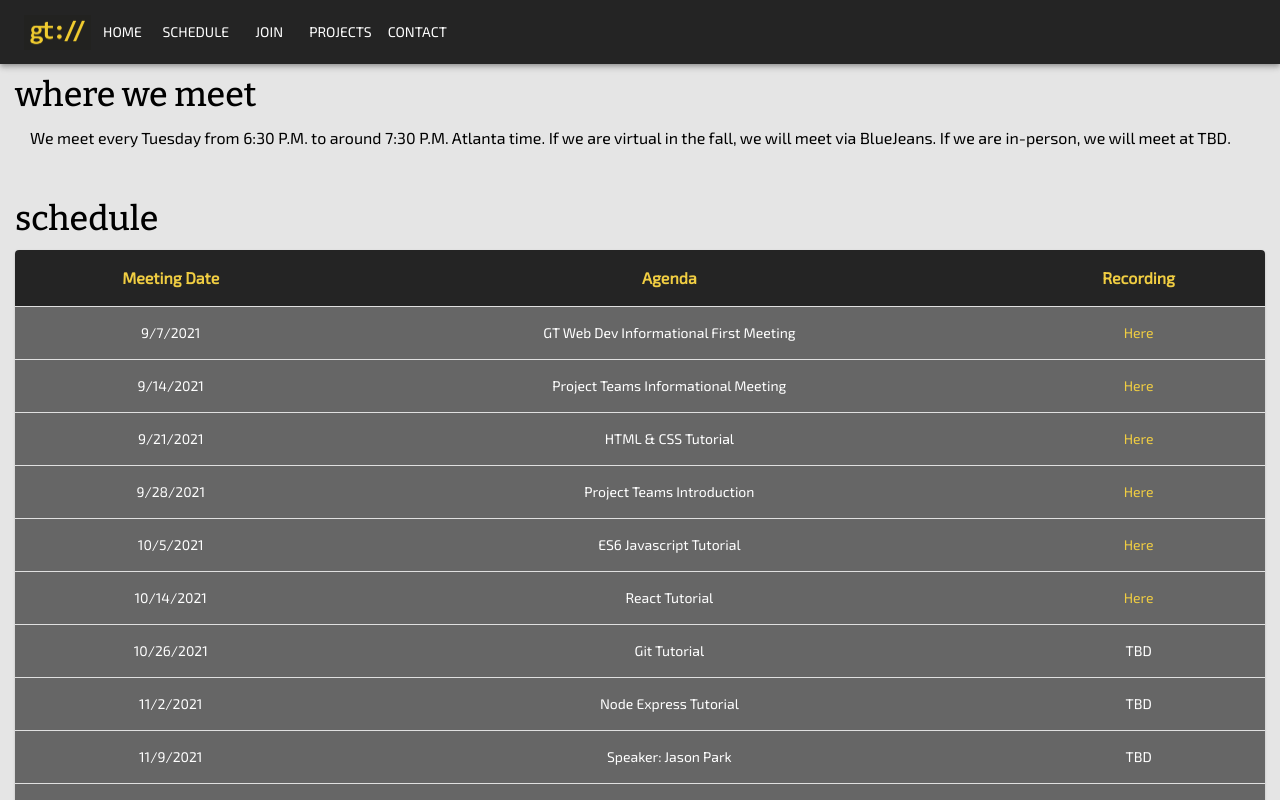
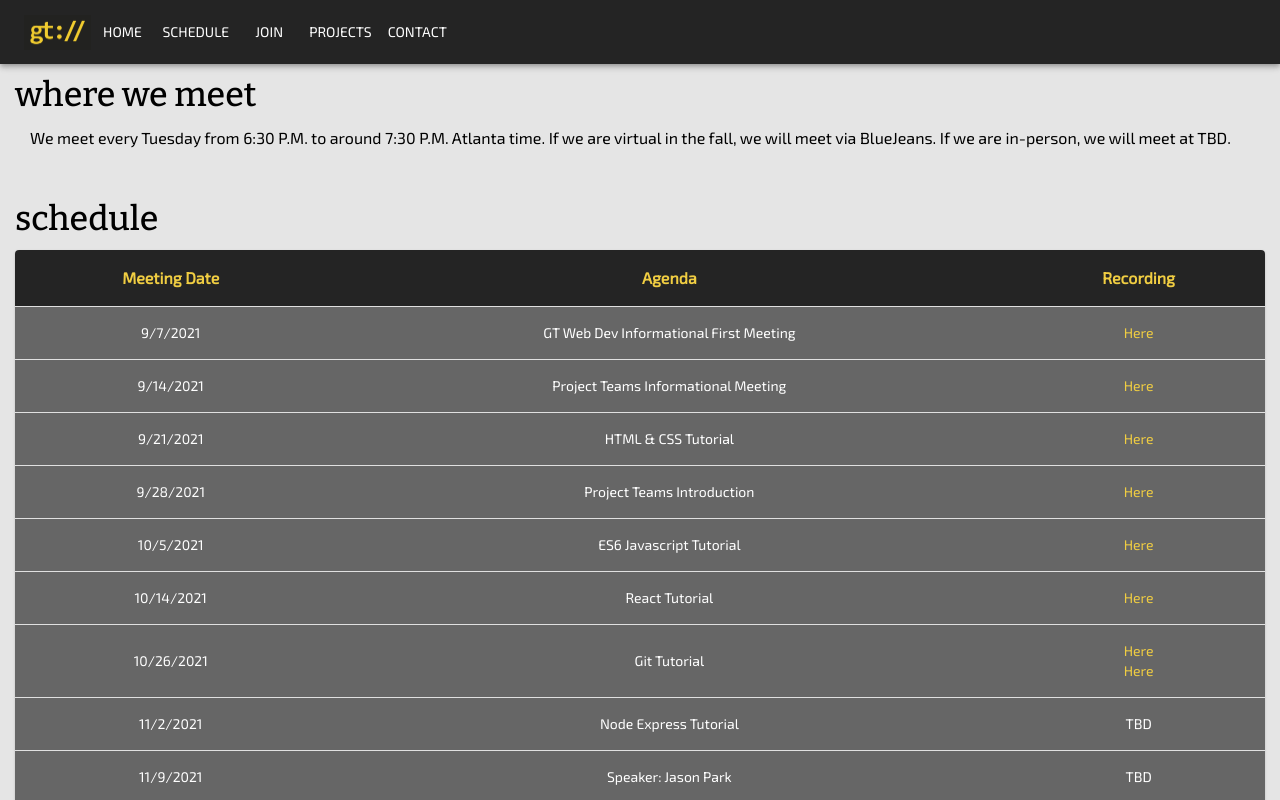
Before and after one commit to nicodemota/gt-webdev-website, a Next.js app: page /schedule in a window 1280 px wide. Shown: the top 800 px of the page. Built offline with nearby package versions, Linux system fonts and the light colour scheme.

Commit message:
Add git tutorials to schedule

```diff
--- a/data/scheduleData.js
+++ b/data/scheduleData.js
@@ -34,7 +34,8 @@ let scheduleData = [
     {
         "date": "10/26/2021",
         "agenda": "Git Tutorial",
-        "link": "TBD"
+        "link": "https://drive.google.com/file/d/13cB0epGo0RIQKayNfhHgbjM9XmZpl_Y_/view?usp=sharing",
+        "link2": "https://drive.google.com/file/d/1q8L6D3Q73KouWMIsWw3m3o2qkq_u6jsi/view?usp=sharing"
     },
     {
         "date": "11/2/2021",
--- a/pages/schedule.js
+++ b/pages/schedule.js
@@ -55,7 +55,13 @@ class SchedTable extends Component {
                             <TableCell align="center" className="schedTableCell">{row.date}</TableCell>
                             <TableCell align="center" className="schedTableCell">{row.agenda}</TableCell>
                             <TableCell align="center" className="schedTableCell">
-                                {row.link === "TBD" ? "TBD" : <a href={row.link}>Here</a>}
+                                {row.link === "TBD" ? "TBD"
+                                :
+                                    <>
+                                        <a href={row.link} style={{ display: "block" }}>Here</a>
+                                        {row.link2 ? <a href={row.link2} style={{ display: "block" }}>Here</a> : ""}
+                                    </>
+                                }
                             </TableCell>
                         </TableRow>
                     ))}
```
